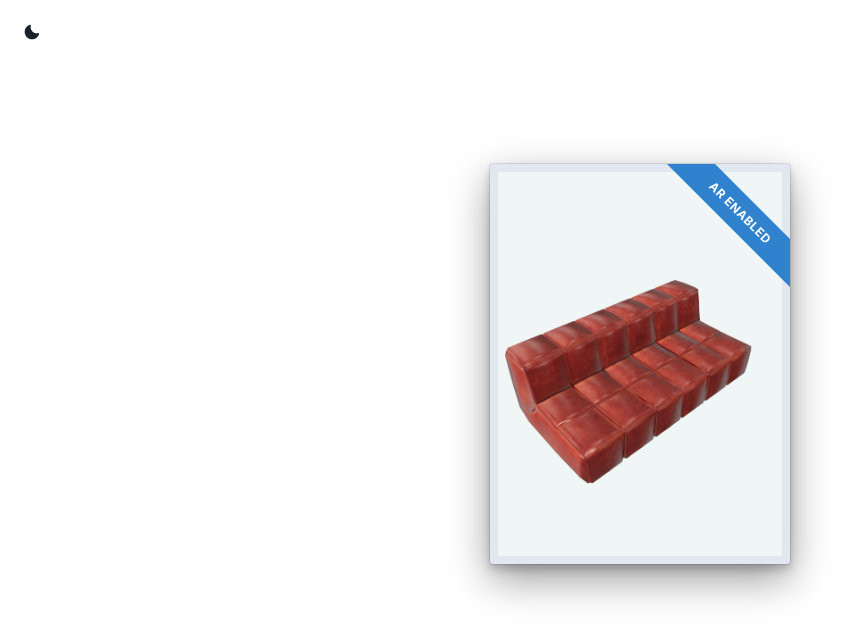
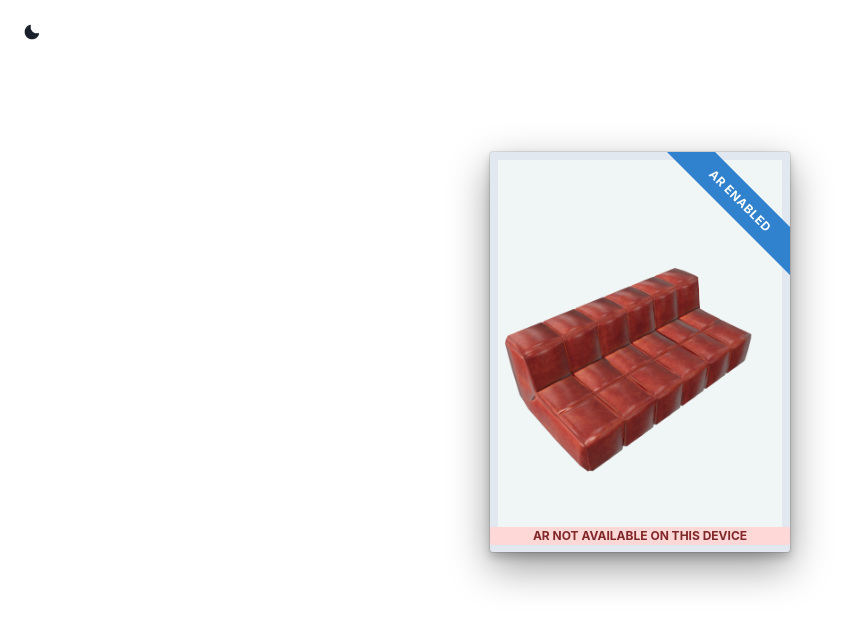
Before and after one commit to devhims/model-viewer-react, a React (Create React App) app: page /couchar in a window 1280 px wide. Shown: the top 640 px of the page, without its empty margins (0-852 px from the left). Built offline with nearby package versions, Linux system fonts and the light colour scheme; no server answers.

Commit message:
imp: feedback when device is not ar supported

```diff
--- a/src/App.js
+++ b/src/App.js
@@ -20,6 +20,7 @@ import {
   VStack,
   Text,
   Heading,
+  Divider,
   useColorModeValue as mode,
 } from '@chakra-ui/react';
 
@@ -33,14 +34,14 @@ function App() {
       <ThemeSelector />
       <Router>
         <Switch>
-          <Stack
-            direction="column"
-            align="center"
-            justify="center"
+          <Route path="/" exact>
+            <VStack
+              justify="space-evenly"
               bgColor={mode('white', 'gray.600')}
+              minH="100vh"
+              overflow="scroll"
             >
-            <Route path="/" exact>
-              <Center my={5} h="80vh">
+              <Center py={{ base: '5', md: '10' }}>
                 <WithQRCode
                   name={name}
                   img={CouchImage}
@@ -49,6 +50,8 @@ function App() {
                   SkyBox={SkyBox}
                 />
               </Center>
+              <Divider />
+              <Center py={10}>
                 <ARCard
                   name={name}
                   img={CouchImage}
@@ -56,6 +59,18 @@ function App() {
                   usdzLink={OfficeCouchUSDZ}
                   SkyBox={SkyBox}
                 />
+              </Center>
+              <Divider />
+              <Center py={10}>
+                <ARButtonOnly
+                  name={name}
+                  img={CouchImage}
+                  glbLink={OfficeCouchGLB}
+                  usdzLink={OfficeCouchUSDZ}
+                />
+              </Center>
+              <Divider />
+            </VStack>
           </Route>
           <Route path="/comfycouch">
             <Center my={5} h="80vh">
@@ -79,14 +94,16 @@ function App() {
               />
             </Center>
           </Route>
-
-            {/* <ARButtonOnly
+          <Route path="/arbutton">
+            <Center my={5} h="70vh">
+              <ARButtonOnly
                 name={name}
                 img={CouchImage}
                 glbLink={OfficeCouchGLB}
                 usdzLink={OfficeCouchUSDZ}
-            /> */}
-          </Stack>
+              />
+            </Center>
+          </Route>
         </Switch>
       </Router>
     </>
--- a/src/arstyles.css
+++ b/src/arstyles.css
@@ -12,9 +12,7 @@
 .ArButton model-viewer {
   display: inline-block;
   contain: size;
-  height: 0;
-  background-color: #a0a0a0;
-  --poster-color: #ffffff00;
+  height: inherit;
 }
 
 .ArCard model-viewer {
--- a/src/components/ARButtonOnly.js
+++ b/src/components/ARButtonOnly.js
@@ -1,54 +1,62 @@
 import '@google/model-viewer';
-import { Button, Box } from '@chakra-ui/react';
-import React, { useRef, useEffect } from 'react';
+import { Button, Box, Image } from '@chakra-ui/react';
+import React, { useRef, useEffect, useState } from 'react';
+
+import PlaceIcon from '../assets/3dicon.png';
 
 const ARButtonOnly = ({ name, img, glbLink, usdzLink, SkyBox }) => {
-  const hiddenButton = useRef(null);
+  const arButton = useRef(null);
+  const [hide, setHide] = useState(false);
 
   useEffect(() => {
-    console.log(getComputedStyle(hiddenButton.current));
-    console.log(getComputedStyle(hiddenButton.current).display);
-  }, [hiddenButton]);
+    if (arButton) {
+      isHidden(arButton.current) ? setHide(true) : setHide(false);
+    }
+  }, [arButton]);
 
-  // useEffect(() => {
-  //   const timeout = setInterval(() => {
-  //     console.log(getComputedStyle(hiddenButton.current).display);
-  //   }, 1000);
-
-  //   return () => timeout;
-  // });
+  const isHidden = (el) => {
+    return el.offsetParent === null;
+  };
 
   return (
-    <Box className="ArButton" textAlign="center">
+    <Box className="ArButton">
       <model-viewer
         src={glbLink}
         ios-src={usdzLink}
-        ar-modes="webxr scene-viewer quick-look"
+        ar-modes="scene-viewer quick-look"
         ar
         ar-scale="auto"
         alt="A 3D model of some wall art"
         reveal="manual"
       >
         <Button
-          style={{ display: 'flex' }}
-          className="myB"
-          ref={hiddenButton}
+          ref={arButton}
+          leftIcon={<Image src={PlaceIcon} w="15px" />}
           slot="ar-button"
-          variant="outline"
+          variant="solid"
           textTransform="uppercase"
           colorScheme="linkedin"
+          position="absolute"
+          bottom="4px"
+          left="27%"
+          height={6}
+          className="myB"
+          fontWeight="normal"
+          ml={-3.5}
         >
-          Activate AR
+          Launch AR
         </Button>
-        {/* <Button
-          ref={showButton}
-          variant="outline"
-          textTransform="uppercase"
-          colorScheme="linkedin"
-        >
-          AR Unavailable on this device
-        </Button> */}
       </model-viewer>
+      <Button
+        display={hide ? 'flex' : 'none'}
+        // display="flex"
+        disabled
+        variant="solid"
+        textTransform="uppercase"
+        colorScheme="linkedin"
+      >
+        AR not available on this device
+      </Button>
     </Box>
   );
 };
--- a/src/components/ARCard.js
+++ b/src/components/ARCard.js
@@ -11,8 +11,62 @@ import {
 } from '@chakra-ui/react';
 
 import PlaceIcon from '../assets/3dicon.png';
+import React, { useRef, useEffect, useState } from 'react';
 
 const ARCard = ({ name, img, glbLink, usdzLink, SkyBox }) => {
+  const modelViewer = useRef(null);
+  const arButton = useRef(null);
+  const [displayMode, setDisplayMode] = useState('');
+  const [hide, setHide] = useState(false);
+  console.log(displayMode);
+
+  let output = null;
+
+  // useEffect(() => {
+  //   // console.log(modelViewer.current.shadowRoot.innerHTML);
+  //   const val = modelViewer.current.shadowRoot.innerHTML.substring(4128, 4132);
+  //   // console.log(modelViewer.current.getAttribute('ar-modes').mode);
+  //   // console.log(modelViewer.current.shadowRoot.firstElementChild);
+  //   // console.log(
+  //   //   getComputedStyle(modelViewer.current.shadowRoot.firstElementChild).display
+  //   // );
+  //   // setDisplayMode(
+  //   //   getComputedStyle(modelViewer.current.shadowRoot.firstElementChild).display
+  //   // );
+  //   val && setDisplayMode(val);
+  // }, [modelViewer]);
+
+  // useEffect(() => {
+  //   if (arButton) {
+  //     console.log(getComputedStyle(arButton.current));
+  //     const style = getComputedStyle(arButton.current);
+  //     const display = style.display;
+  //     console.log(display);
+  //   }
+  // }, [arButton]);
+
+  useEffect(() => {
+    if (arButton) {
+      //getAR();
+      // console.log(isHidden(arButton.current));
+      isHidden(arButton.current) ? setHide(true) : setHide(false);
+    }
+  }, [arButton]);
+
+  const isHidden = (el) => {
+    return el.offsetParent === null;
+  };
+
+  const getAR = async () => {
+    try {
+      output = await modelViewer.current.activateAR();
+      console.log('ouput', output);
+      console.log('ouput', modelViewer.current);
+    } catch (error) {
+      console.log(error);
+    }
+  };
+
   return (
     <Box
       className="ArCard"
@@ -28,6 +82,8 @@ const ARCard = ({ name, img, glbLink, usdzLink, SkyBox }) => {
       h={{ base: '350px', md: '400px' }}
     >
       <model-viewer
+        ref={modelViewer}
+        // reveal="interaction"
         loading="eager"
         src={glbLink}
         ios-src={usdzLink}
@@ -46,9 +102,10 @@ const ARCard = ({ name, img, glbLink, usdzLink, SkyBox }) => {
         alt="A 3D model of some wall art"
       >
         <Button
+          ref={arButton}
           leftIcon={<Image src={PlaceIcon} w="15px" />}
           slot="ar-button"
-          variant="outline"
+          variant="solid"
           textTransform="uppercase"
           colorScheme="linkedin"
           position="absolute"
@@ -84,6 +141,16 @@ const ARCard = ({ name, img, glbLink, usdzLink, SkyBox }) => {
           AR Enabled
         </Text>
       </Flex>
+      <Badge
+        display={hide ? 'block' : 'none'}
+        colorScheme="red"
+        position="absolute"
+        bottom="7.5px"
+        left="0"
+        w="inherit"
+      >
+        AR not available on this device
+      </Badge>
     </Box>
   );
 };
```
Lines whose indentation alone changed are shown as unchanged.
